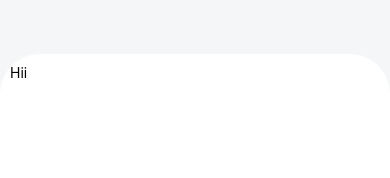
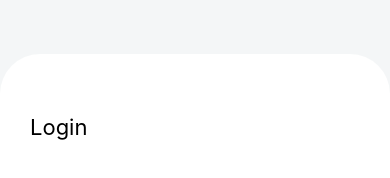
Before and after one commit to Vaishnavi-veni/first-native, a React Native app: screen /Login in a window 390 px wide. Shown: the part 290-468 px from the top of the page. Built offline with nearby package versions, Linux system fonts and the light colour scheme.

Commit message:
added login text

```diff
--- a/src/screens/LoginScreen.js
+++ b/src/screens/LoginScreen.js
@@ -14,8 +14,9 @@ const LoginScreen = () => {
       />
       <View style={{ margin: 20 }} />
       <Text style={{ fontSize: 28, fontWeight: "400" }}>Welcome Back</Text>
-      <View style={globalStyles?.bottomContainer}>
-        <Text>Hii</Text>
+      <View style={[globalStyles?.bottomContainer,{padding:30}]}>
+
+        <Text style={{fontSize:22,marginTop:30}}>Login</Text>
       </View>
     </View>
   );
```
